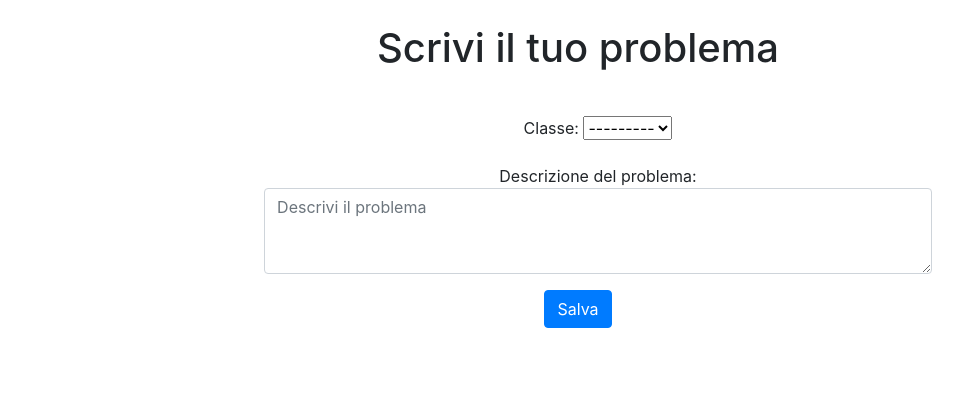
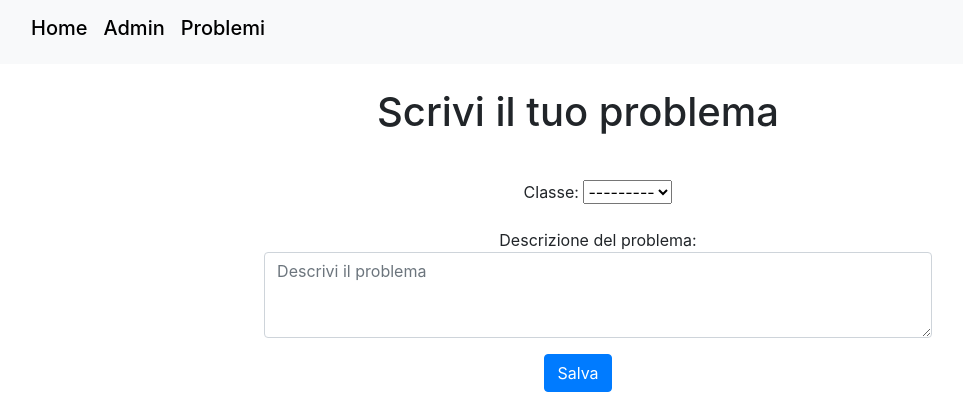
Before and after one commit to Ro0t-set/problemi-tecnici, a Django app: page / in a window 1280 px wide. Shown: the top 420 px of the page, without its empty margins (62-1025 px from the left). Run offline with Django 3.2, Linux system fonts and the light colour scheme; a user stored in the database is signed in; data comes from the database, SQL or seed files in the repository; some libraries are stand-ins or nearby versions.

Commit message:
nav bar added

```diff
--- a/app/static/style.css
+++ b/app/static/style.css
@@ -38,3 +38,7 @@ form {
 td {
   text-align: center;
 }
+a {
+  color: black;
+  font-color: black;
+}
--- a/app/templates/base.html
+++ b/app/templates/base.html
@@ -16,6 +16,24 @@
     <title>Problemi Tecnici | Galileo Galilei Perugia</title>
   </head>
   <body>
+    <nav class="navbar navbar-expand-sm bg-light">
+
+  <!-- Links -->
+  <div class="container">
+  <ul class="navbar-nav">
+    <li class="nav-item">
+    <h5><a class="nav-link" href="#"><font color="black">Home</font></a></h5>
+    </li>
+    <li class="nav-item">
+      <h5><a class="nav-link" href="/admin"><font color="black">Admin</font></a></h5>
+    </li>
+    <li class="nav-item">
+      <h5><a class="nav-link" href="/problemi"><font color="black">Problemi</font></a></h5>
+    </li>
+  </ul>
+
+</nav>
+</div>
     {% block content %}
     {% endblock %}
     <script src="{% static 'main.js' %}"></script>
```
